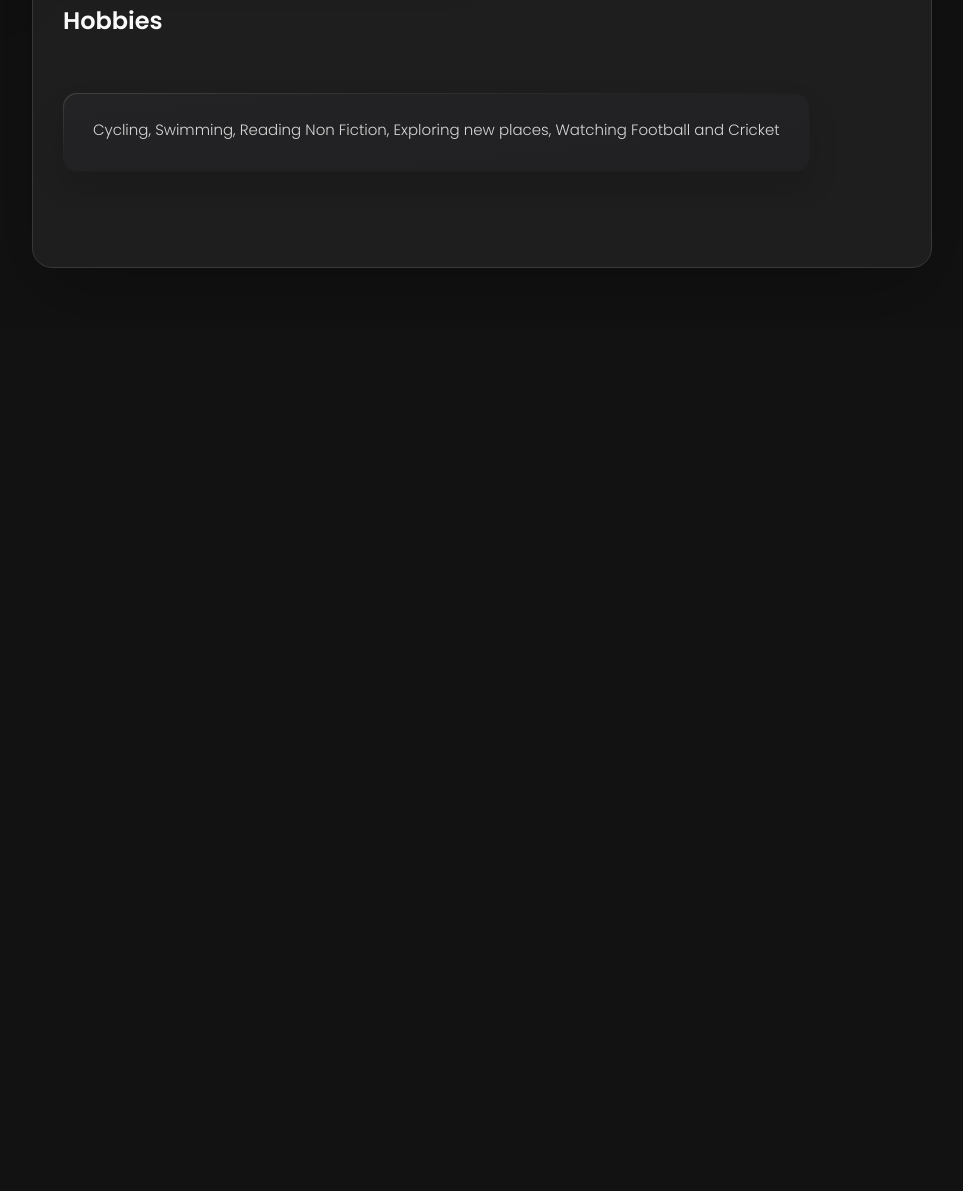
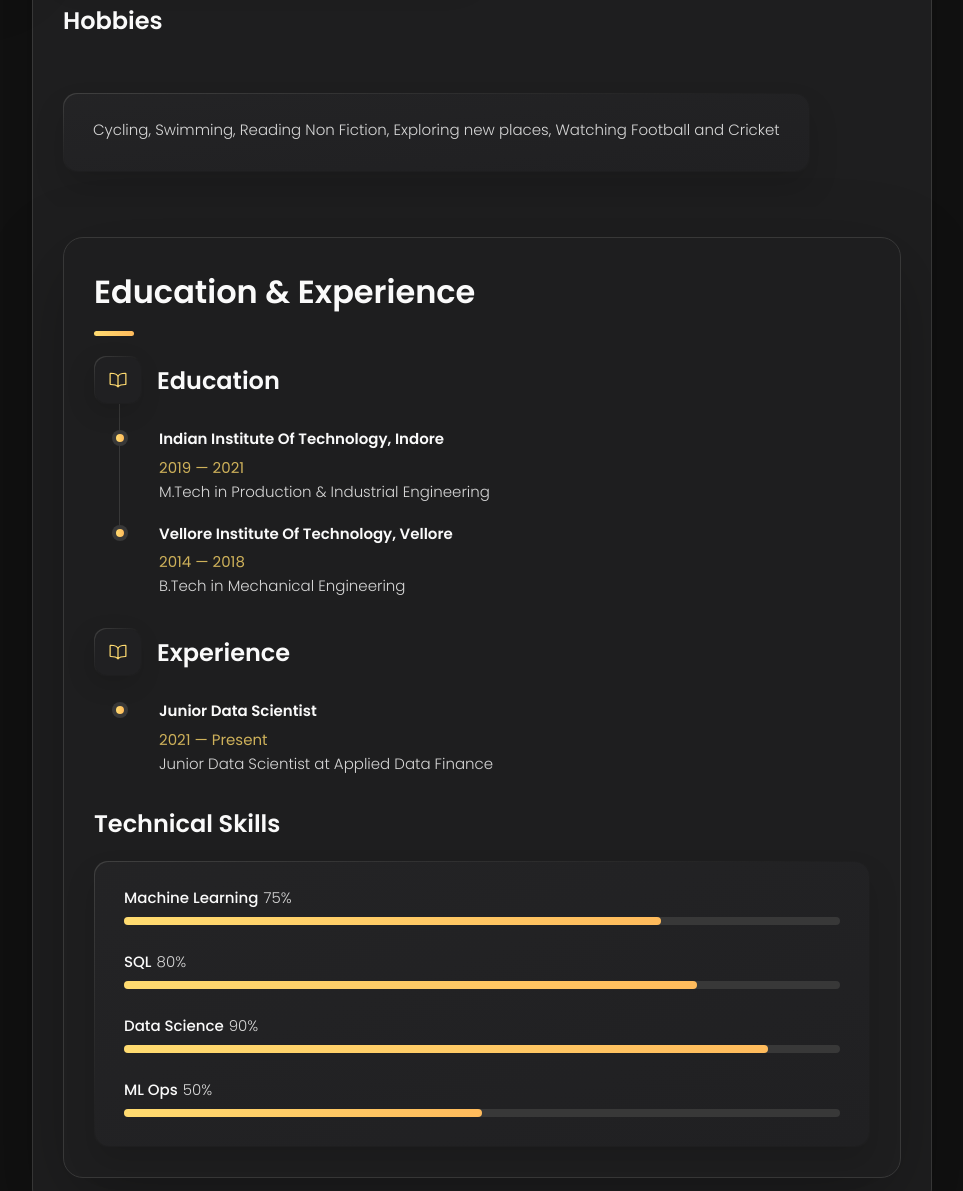
Before and after one commit to KSTarun/KSTarun.github.io, a plain HTML site: page index.html in a window 1280 px wide. Shown: the part 844-2035 px from the top of the page, without its empty margins (308-1271 px from the left). Before the commit the page ends 1172 px from the top, so only its background shows below. Drawn offline with nearby package versions, Linux system fonts and the light colour scheme.

Commit message:
activated page

```diff
--- a/index.html
+++ b/index.html
@@ -517,7 +517,7 @@
         - #RESUME
       -->
 
-      <article class="resume" data-page="Education & Experience">
+      <article class="resume active" data-page="Education & Experience">
 
         <header>
           <h2 class="h2 article-title">Education & Experience</h2>
```
